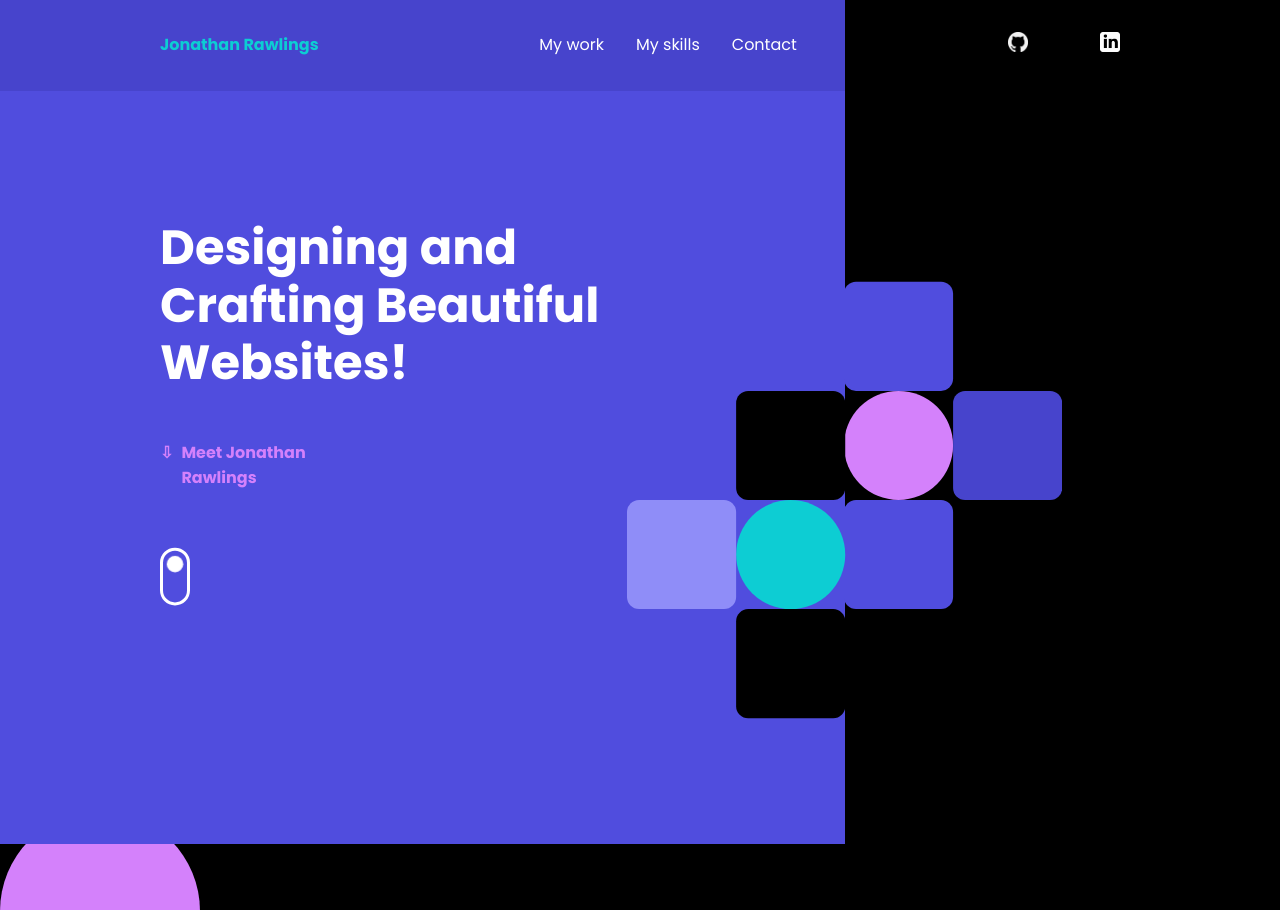
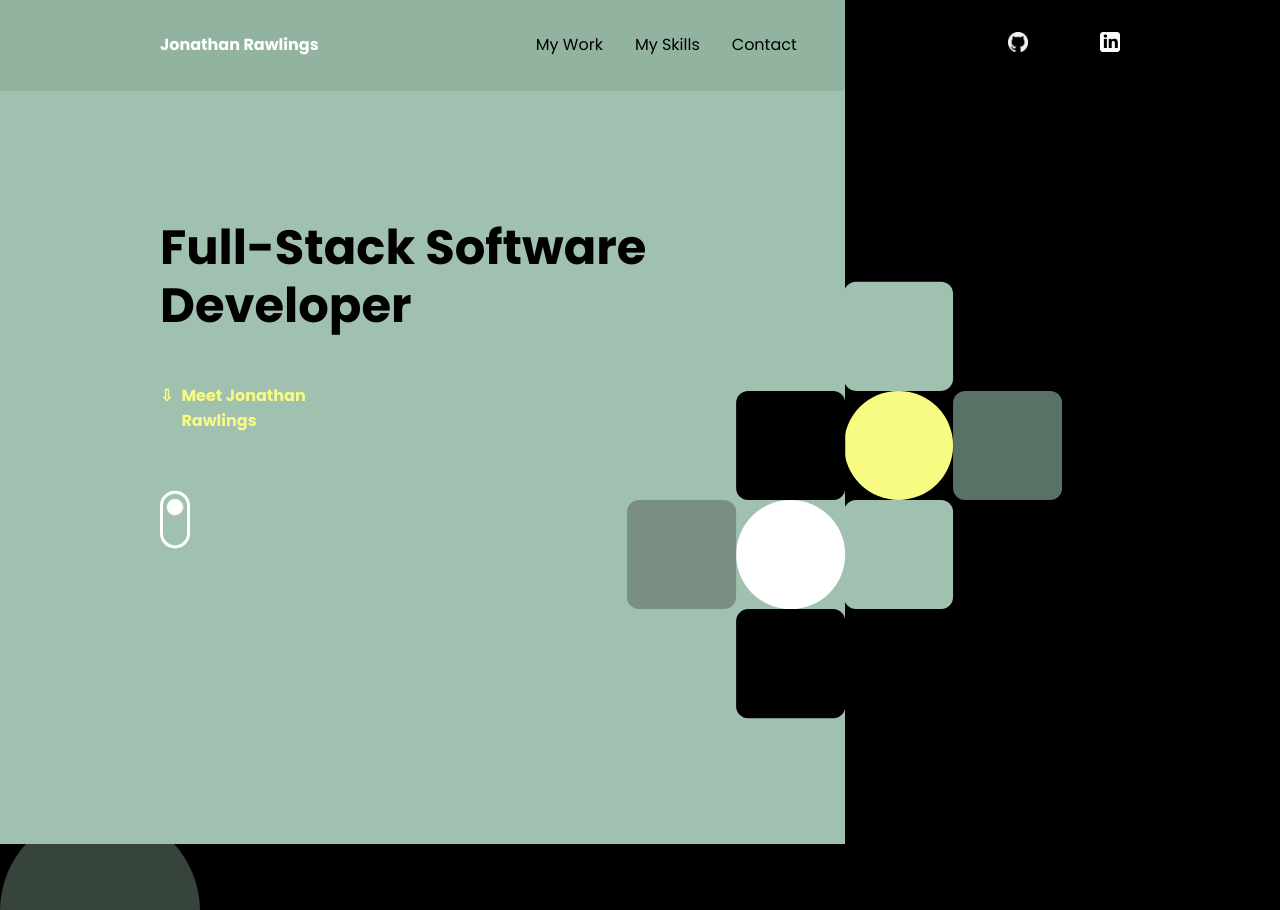
Before and after one commit to jonathanrawlingsgit/Portfolio, a plain HTML site: page index.html in a window 1280 px wide. Shown: the top 910 px of the page. Drawn offline with nearby package versions, Linux system fonts and the light colour scheme; a script that the page names is missing.

Commit message:
changed colors

```diff
--- a/dist/css/main.css
+++ b/dist/css/main.css
@@ -21,11 +21,11 @@ img {
 }
 
 .nav-container {
-  background: #4744CC;
+  background: #93b3a1;
 }
 
 .nav-container a {
-  color: white;
+  color: rgb(0, 0, 0);
 }
 
 header {
@@ -39,7 +39,7 @@ header {
 }
 
 header .logo {
-  color: #0DCDD3;
+  color: #ffffff;
   font-weight: bold;
 }
 
@@ -59,8 +59,8 @@ header ul a {
 }
 
 .hero {
-  background: #504DDE;
-  color: white;
+  background: #A0C1AF;
+  color: rgb(0, 0, 0);
   display: -ms-grid;
   display: grid;
   text-align: center;
@@ -74,7 +74,7 @@ header ul a {
   margin: 0 auto;
   width: 200px;
   font-weight: bold;
-  color: #D481FB;
+  color: #F8FB81;
 }
 
 .meet span {
@@ -102,7 +102,8 @@ section {
   width: 200px;
   height: 200px;
   border-radius: 50%;
-  background: #D481FB;
+  background: #5A7265;
+  opacity: 60%;
   top: 0;
   left: 0;
   z-index: -1;
@@ -111,7 +112,7 @@ section {
 .subtitle {
   text-transform: uppercase;
   font-weight: bold;
-  color: #FF89D7;
+  color: #F8FB81;
   letter-spacing: .2em;
   font-size: .85em;
 }
@@ -133,7 +134,7 @@ section {
 }
 
 .skills {
-  background: #D481FB;
+  background: #F8FB81;
 }
 
 .skills-container ul li {
@@ -232,7 +233,7 @@ section {
     background: unset;
   }
   .nav-container header {
-    background: #4744CC;
+    background: #93b3a1;
   }
   header {
     padding: 2em 2em 2em 4em;
@@ -268,7 +269,7 @@ section {
     padding: 0;
   }
   .hero .content {
-    background: #504DDE;
+    background: #A0C1AF;
     padding: 6em 8em 6em 4em;
     text-align: left;
   }
--- a/dist/css/main.scss
+++ b/dist/css/main.scss
@@ -18,7 +18,7 @@ a {
 img {width: 100%;}
 
 .nav-container {
-    background: #4744CC;
+    background: #93b3a1;
 
     a {
         color: white;
--- a/index.html
+++ b/index.html
@@ -10,12 +10,12 @@
 <body>
     <div class="nav-container">
         <header>
-            <a href="index.html" class="logo">Jonathan Rawlings</a>
+            <a href="index.html" class="logo">Jonathan Rawlings </a>
 
             <nav>
                 <ul>
-                    <li><a href="#">My work</a></li>
-                    <li><a href="portfolio">My skills</a></li>
+                    <li><a href="#">My Work</a></li>
+                    <li><a href="portfolio">My Skills</a></li>
                     <li><a href="#">Contact</a></li>
                 </ul>
             </nav>
@@ -31,7 +31,7 @@
 
     <div class="hero">
         <div class="content">
-            <h1 class="stagger1">Designing and Crafting Beautiful Websites!</h1>
+            <h1 class="stagger1">Full-Stack Software Developer</h1>
             <div class="meet stagger1">
                 <span>⇩</span>
                 <p>Meet Jonathan Rawlings</p>
@@ -48,13 +48,13 @@
         </div>
         <svg xmlns="http://www.w3.org/2000/svg" class="hero-design" width="686" height="688" viewBox="0 0 686 688">
             <g id="blockdesign" transform="translate(-935 -289)">
-              <rect class="square-anim" data-name="Rectangle 2" width="172" height="172" rx="19" transform="translate(1277 289)" fill="#504DDE"/>
-              <rect class="square-anim" data-name="Rectangle 10" width="172" height="172" rx="86" transform="translate(1277 461)" fill="#D481FB"/>
-              <rect class="square-anim" data-name="Rectangle 8" width="172" height="172" rx="19" transform="translate(1449 461)" fill="#4744CC"/>
-              <rect class="square-anim" data-name="Rectangle 5" width="172" height="172" rx="19" transform="translate(1277 633)" fill="#504DDE"/>
+              <rect class="square-anim" data-name="Rectangle 2" width="172" height="172" rx="19" transform="translate(1277 289)" fill="#A0C1AF"/>
+              <rect class="square-anim" data-name="Rectangle 10" width="172" height="172" rx="86" transform="translate(1277 461)" fill="#F8FB81"/>
+              <rect class="square-anim" data-name="Rectangle 8" width="172" height="172" rx="19" transform="translate(1449 461)" fill="#5A7265"/>
+              <rect class="square-anim" data-name="Rectangle 5" width="172" height="172" rx="19" transform="translate(1277 633)" fill="#A0C1AF"/>
               <rect class="square-anim" data-name="Rectangle 3" width="172" height="172" rx="19" transform="translate(1107 461)" fill="#000000"/>
-              <rect class="square-anim" data-name="Rectangle 9" width="172" height="172" rx="86" transform="translate(1107 633)" fill="#0DCDD3"/>
-              <rect class="square-anim" data-name="Rectangle 7" width="172" height="172" rx="19" transform="translate(935 633)" fill="#8F8DF8" />
+              <rect class="square-anim" data-name="Rectangle 9" width="172" height="172" rx="86" transform="translate(1107 633)" fill="#fff"/>
+              <rect class="square-anim" data-name="Rectangle 7" width="172" height="172" rx="19" transform="translate(935 633)" fill="#7A8F84" />
               <rect class="square-anim" data-name="Rectangle 4" width="172" height="172" rx="19" transform="translate(1107 805)" fill="#000000"/>
             </g>
           </svg>
```
